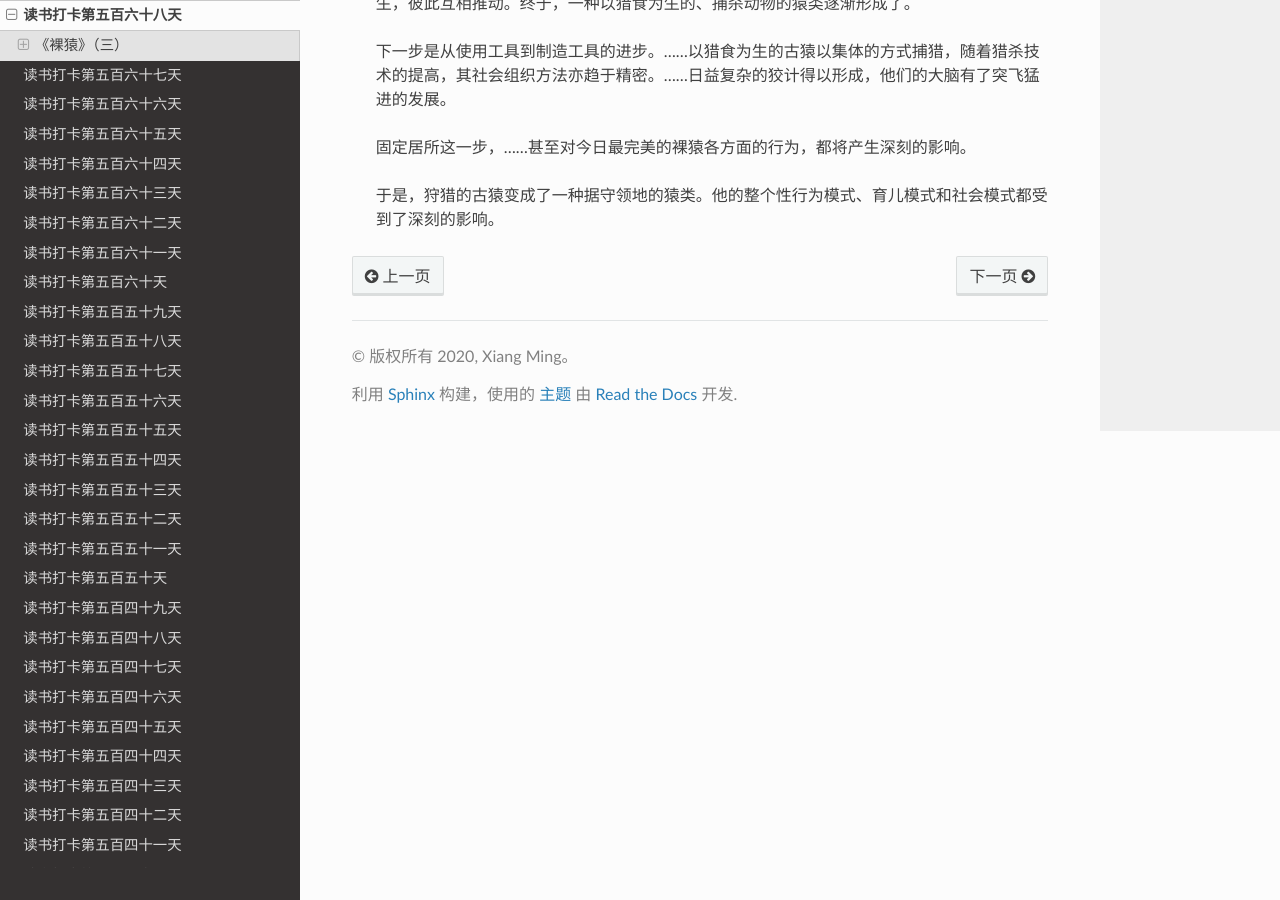
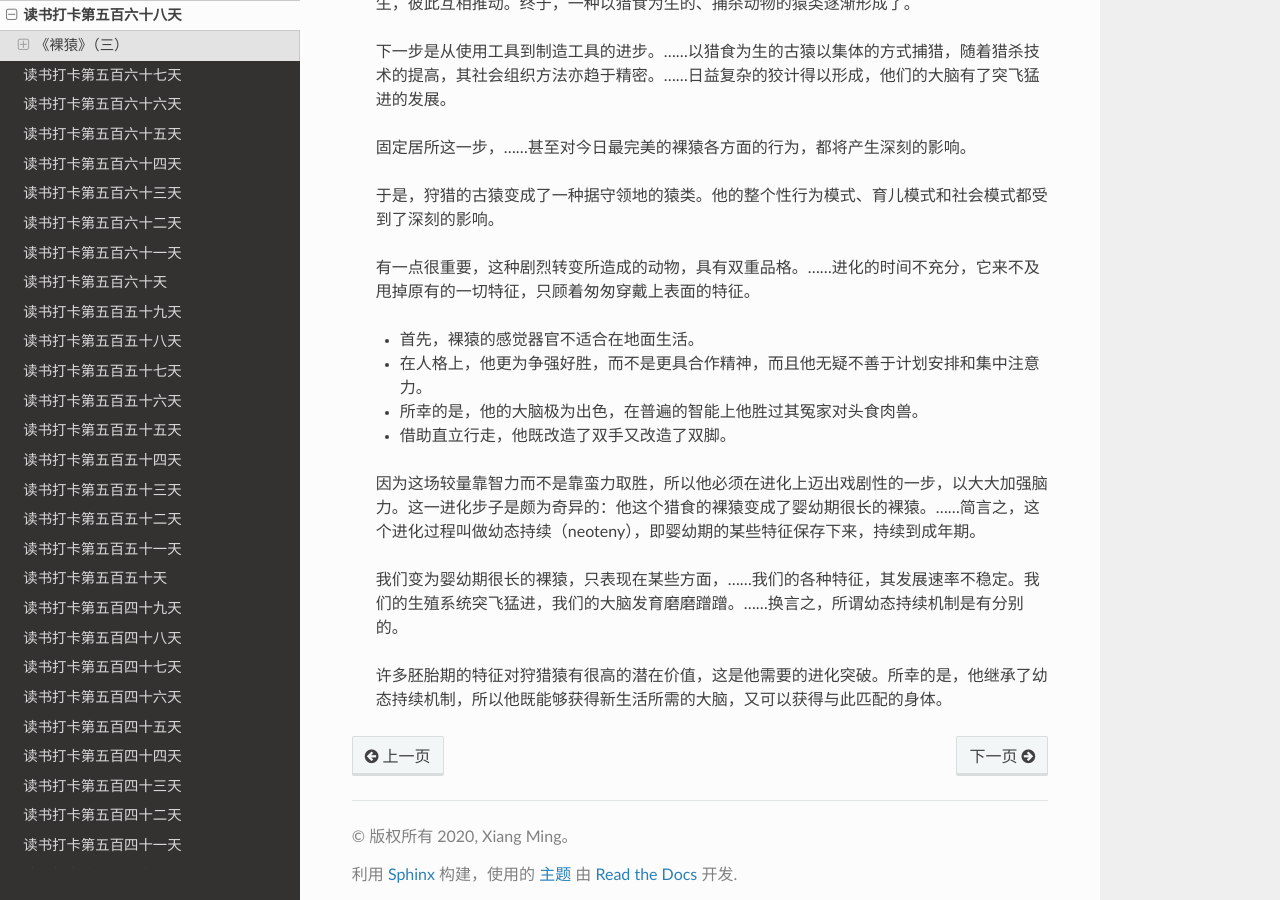
Before and after one commit to xiangming1975/reading, a Sphinx documentation site: the page built from source/2022-04-13.md, in a window 1280 px wide and 900 px high, scrolled down 648 px. Built offline with Sphinx 7.4.7 and the Read the Docs theme 2.0.0, drawn with Linux system fonts in a browser that asks for light colours.

Commit message:
自动提交时间: 2022-04-14T22:05:43,761107290+08:00

```diff
--- a/source/2022-04-13.md
+++ b/source/2022-04-13.md
@@ -16,3 +16,16 @@
 > 固定居所这一步，……甚至对今日最完美的裸猿各方面的行为，都将产生深刻的影响。
 
 > 于是，狩猎的古猿变成了一种据守领地的猿类。他的整个性行为模式、育儿模式和社会模式都受到了深刻的影响。
+
+> 有一点很重要，这种剧烈转变所造成的动物，具有双重品格。……进化的时间不充分，它来不及甩掉原有的一切特征，只顾着匆匆穿戴上表面的特征。
+
+> * 首先，裸猿的感觉器官不适合在地面生活。
+> * 在人格上，他更为争强好胜，而不是更具合作精神，而且他无疑不善于计划安排和集中注意力。
+> * 所幸的是，他的大脑极为出色，在普遍的智能上他胜过其冤家对头食肉兽。
+> * 借助直立行走，他既改造了双手又改造了双脚。
+
+> 因为这场较量靠智力而不是靠蛮力取胜，所以他必须在进化上迈出戏剧性的一步，以大大加强脑力。这一进化步子是颇为奇异的：他这个猎食的裸猿变成了婴幼期很长的裸猿。……简言之，这个进化过程叫做幼态持续（neoteny），即婴幼期的某些特征保存下来，持续到成年期。
+
+> 我们变为婴幼期很长的裸猿，只表现在某些方面，……我们的各种特征，其发展速率不稳定。我们的生殖系统突飞猛进，我们的大脑发育磨磨蹭蹭。……换言之，所谓幼态持续机制是有分别的。
+
+> 许多胚胎期的特征对狩猎猿有很高的潜在价值，这是他需要的进化突破。所幸的是，他继承了幼态持续机制，所以他既能够获得新生活所需的大脑，又可以获得与此匹配的身体。
```
